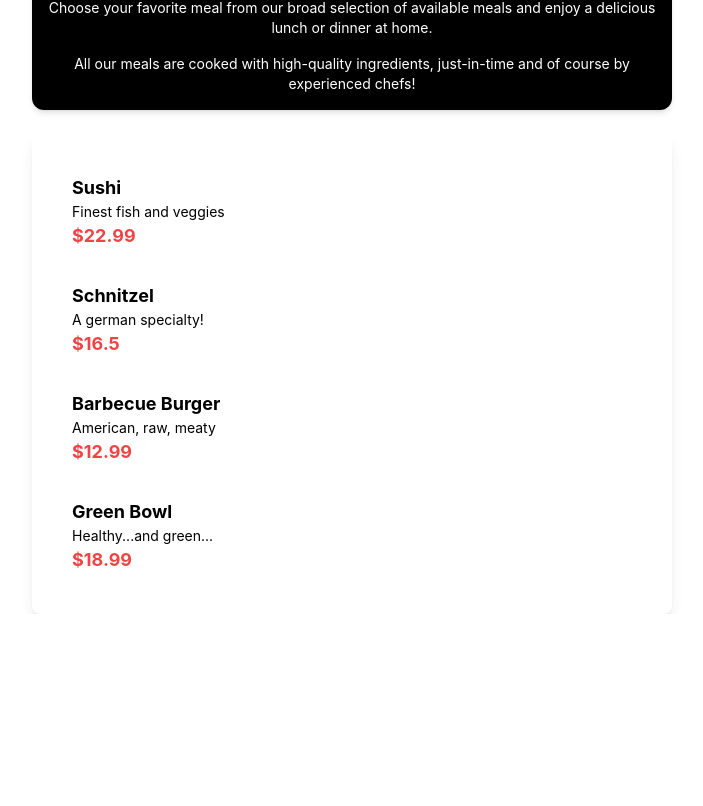
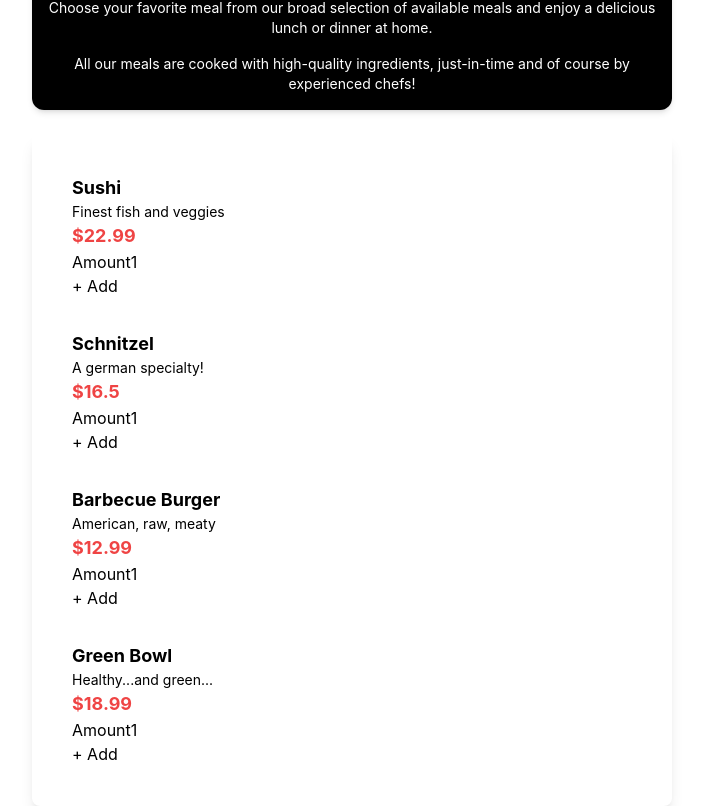
Before and after one commit to hosseinghs/ordering-food-react-app, a React (Create React App) app: page / in a window 1280 px wide. Shown: the part 664-1470 px from the top of the page, without its empty margins (288-991 px from the left). Before the commit the page ends 1278 px from the top, so only its background shows below. Built offline with nearby package versions, Linux system fonts and the light colour scheme.

Commit message:
MealItem component added

```diff
--- a/src/components/Meals/MealItem/MealItem.js
+++ b/src/components/Meals/MealItem/MealItem.js
@@ -1,3 +1,5 @@
+import MealItemForm from "./MealItemForm";
+
 const MealItem = ({ name, desc, price }) => {
   const _price = `$${price.toLocaleString()}`;
   return (
@@ -7,7 +9,9 @@ const MealItem = ({ name, desc, price }) => {
         <div className="text-sm font-normal">{desc}</div>
         <div className="text-lg font-bold text-red-500">{_price}</div>
       </div>
-      <div></div>
+      <div>
+        <MealItemForm />
+      </div>
     </li>
   );
 };
```
